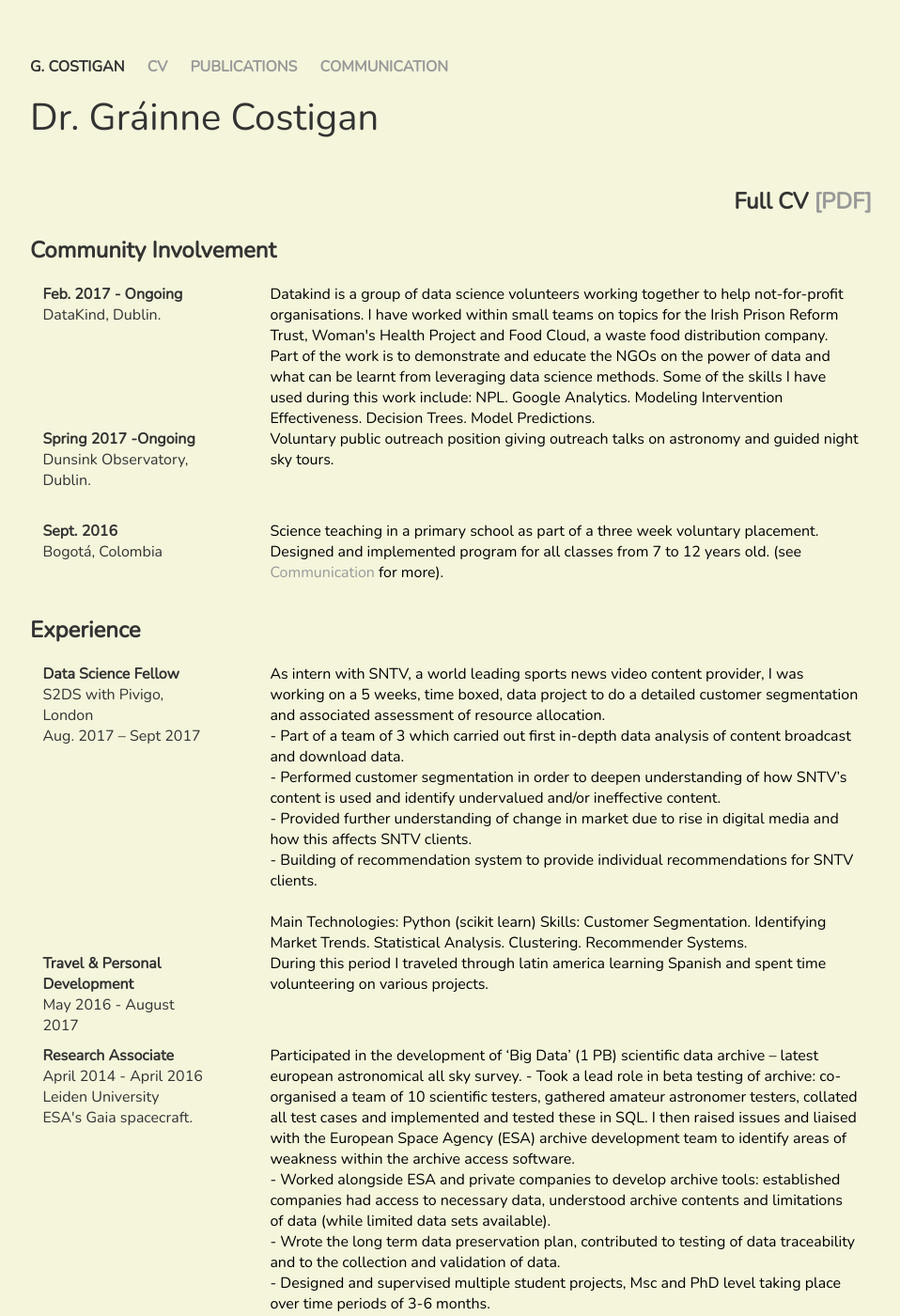
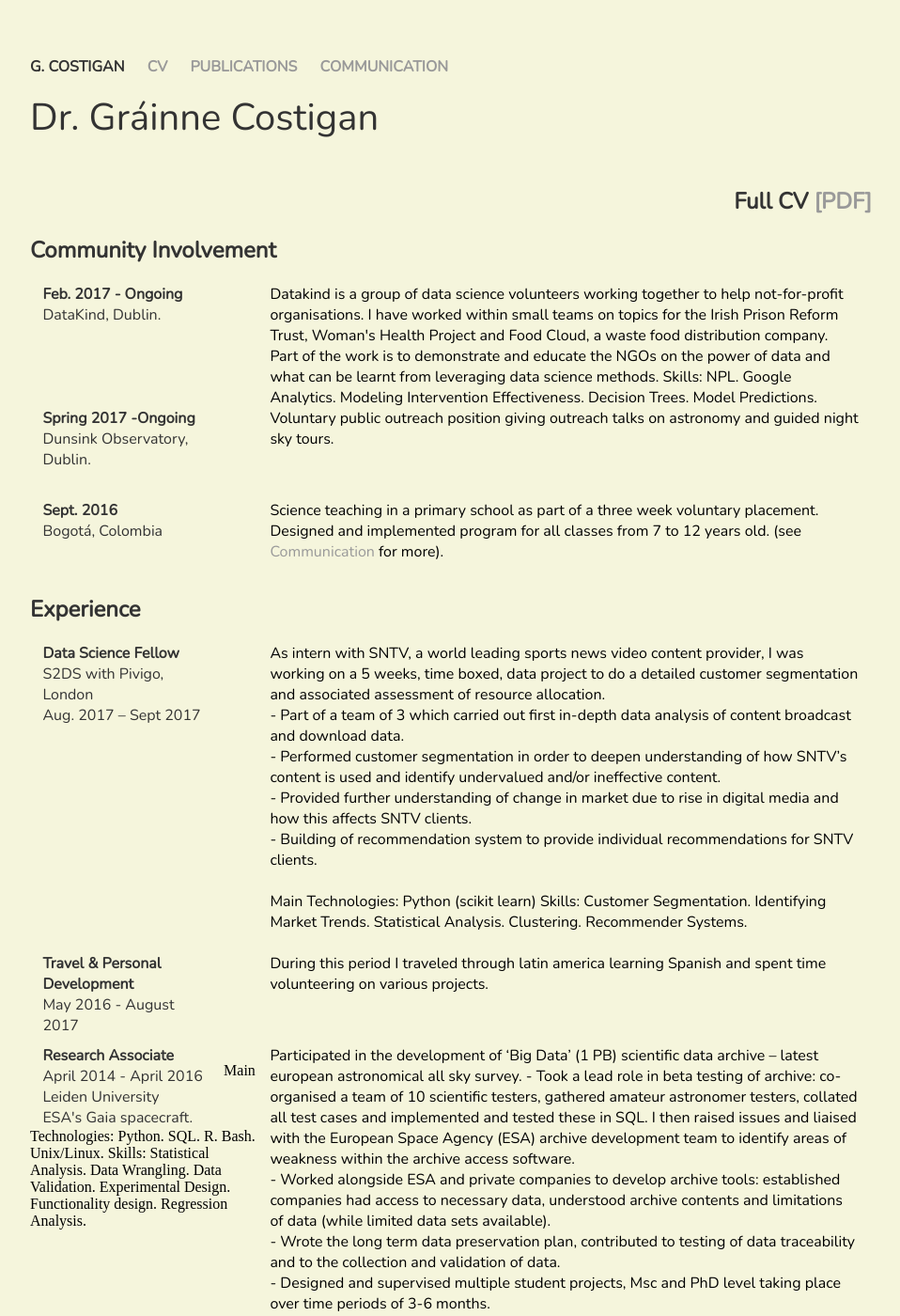
Before and after one commit to twotonnetess/twotonnetess.github.io, a Jekyll site: the page built from cv/index.html, in a window 1280 px wide and 1400 px high. Shown: the whole window at 94% size, without its empty margins (160-1118 px from the left). Built offline with Jekyll 4.4.1, drawn with Linux system fonts in a browser that asks for light colours; some of the changed text lies outside the part shown.

Commit message:
update cv

```diff
--- a/cv/index.html
+++ b/cv/index.html
@@ -20,10 +20,15 @@ title: CV G. Costigan
    </date_place> <place_details>
    Datakind is a group of data science volunteers working together to help not-for-profit organisations. I have worked within small teams on topics for the Irish Prison Reform Trust, Woman's Health Project and Food Cloud, a waste food distribution company.
 
-Part of the work is to demonstrate and educate the NGOs on the power of data and what can be learnt from leveraging data science methods.  Some of the skills I have used during this work include: NPL. Google Analytics. Modeling Intervention Effectiveness. Decision Trees. Model Predictions.
+Part of the work is to demonstrate and educate the NGOs on the power of data and what can be learnt from leveraging data science methods.
+
+Skills: NPL. Google Analytics. Modeling Intervention Effectiveness. Decision Trees. Model Predictions.
 
   </place_details>
+
 </br>
+
+
 </div>
 
 <div class="group_cv">
@@ -65,7 +70,11 @@ Part of the work is to demonstrate and educate the NGOs on the power of data and
 
 Main Technologies:  Python (scikit learn)
 
+
 Skills:  Customer Segmentation. Identifying Market Trends. Statistical Analysis. Clustering. Recommender Systems.
+</br>
+</br>
+
 
    </place_details>
 </div>
@@ -98,6 +107,16 @@ Skills:  Customer Segmentation. Identifying Market Trends. Statistical Analysis.
     - Produced high impact research contributing to over 15 published works which together are cited over 400 times. </br>
    </place_details>
 </br>
+
+Main Technologies:  Python. SQL. R. Bash. Unix/Linux.
+
+
+Skills:  Statistical Analysis. Data Wrangling. Data Validation.  Experimental Design. Functionality design. Regression Analysis.
+
+</br>
+</br>
+
+
 </div>
 
 
@@ -114,7 +133,21 @@ Skills:  Customer Segmentation. Identifying Market Trends. Statistical Analysis.
   multiple supervisors in different locations.</br>
    Presented scientific results at multiple international conferences.</br>
    </br>
+
+Main Technologies:  MIDAS (FORTRAN based). IDL.
+
+
+
+Skills: Time Series Analysis. Data Visualisation and Communication. Data Cleaning.
+</br>
+</br>
+
    </place_details>
+
+
+
+
+
 </div>
 
 
```
